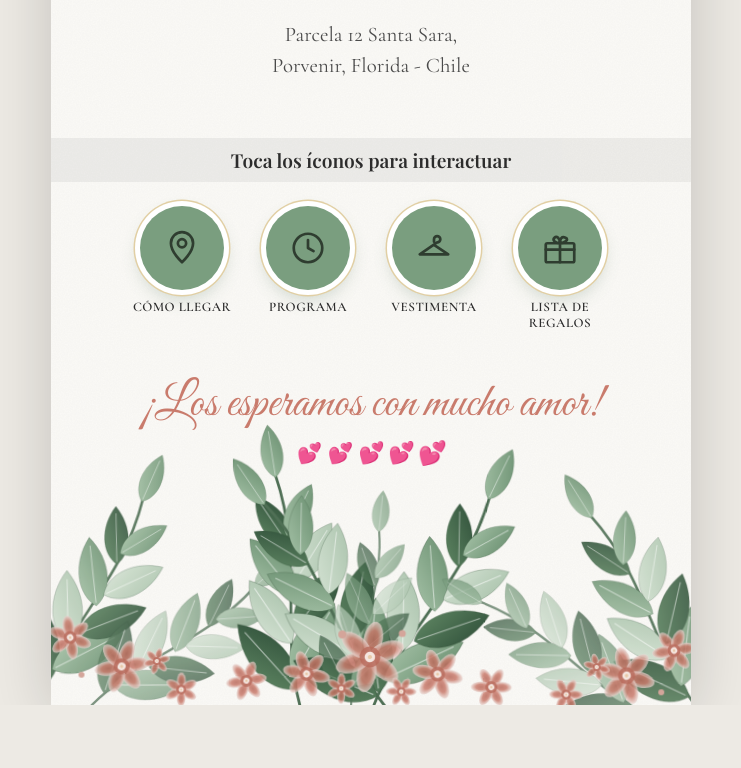
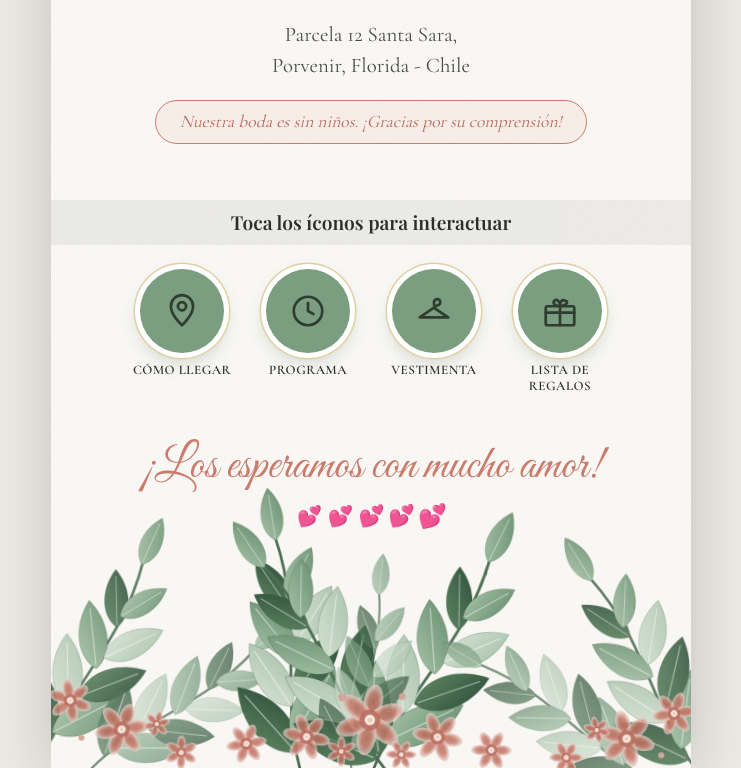
Before and after one commit to earanguizbravo/invitacion-boda-julio-natali, a plain HTML site: page index.html in a window 1280 px wide. Shown: the part 1309-2077 px from the top of the page, without its empty margins (269-1010 px from the left). Before the commit the page ends 2014 px from the top, so only its background shows below. Drawn offline with nearby package versions, Linux system fonts and the light colour scheme.

Commit message:
Update index.html

```diff
--- a/index.html
+++ b/index.html
@@ -39,7 +39,7 @@ section{position:relative;z-index:2;padding:22px 0}
 .mid b{font-family:'Playfair Display',serif;font-weight:400;font-size:6rem;line-height:1;color:var(--t)}
 .time{font-family:'Playfair Display',serif;font-weight:700;font-size:1.5rem;margin-top:12px;color:#444}
 .addr{margin-top:22px;font-size:1.3rem}
-.band{position:relative;z-index:2;margin:34px -36px 0;background:rgba(120,120,120,.1);padding:8px;font-family:'Playfair Display',serif;font-weight:600;font-size:1.2rem;color:#2c2c2c}
+.note{display:inline-block;margin-top:18px;padding:8px 24px;border:1px solid var(--t);border-radius:40px;background:rgba(245,230,224,.6);color:var(--td);font-style:italic;font-size:1.1rem;position:relative;z-index:2}.band{position:relative;z-index:2;margin:34px -36px 0;background:rgba(120,120,120,.1);padding:8px;font-family:'Playfair Display',serif;font-weight:600;font-size:1.2rem;color:#2c2c2c}
 .icons{position:relative;z-index:2;display:flex;justify-content:center;gap:22px;flex-wrap:wrap;margin-top:24px}
 .ic{all:unset;cursor:pointer;display:flex;flex-direction:column;align-items:center;width:104px;font-weight:700;font-size:.82rem;letter-spacing:.04em;text-transform:uppercase;line-height:1.2;color:#2c2c2c;text-align:center}
 .ic span{display:flex;align-items:center;justify-content:center;width:84px;height:84px;margin-bottom:10px;border-radius:50%;background:var(--gs);box-shadow:0 0 0 5px #fff,0 0 0 6.5px #E1CFA4,0 8px 18px rgba(90,122,95,.3);transition:transform .45s cubic-bezier(.68,-.55,.265,1.55),background .3s}
@@ -127,6 +127,7 @@ section{position:relative;z-index:2;padding:22px 0}
   </div>
   <p class="time" data-r>12:00 PM</p>
   <p class="addr" data-r>Parcela 12 Santa Sara,<br>Porvenir, Florida - Chile</p>
+  <p class="note" data-r>Nuestra boda es sin niños. ¡Gracias por su comprensión!</p>
 </section>
 
 <div class="band" data-r>Toca los íconos para interactuar</div>
```
